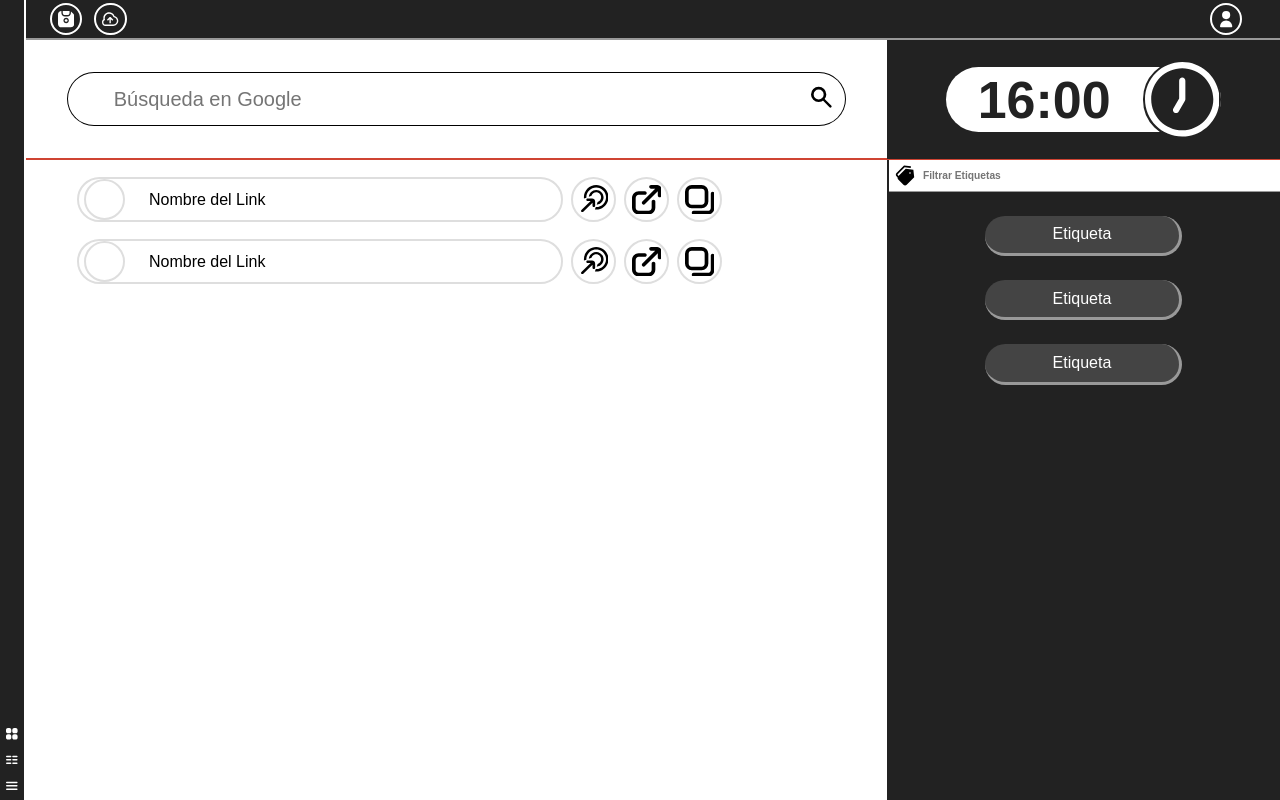
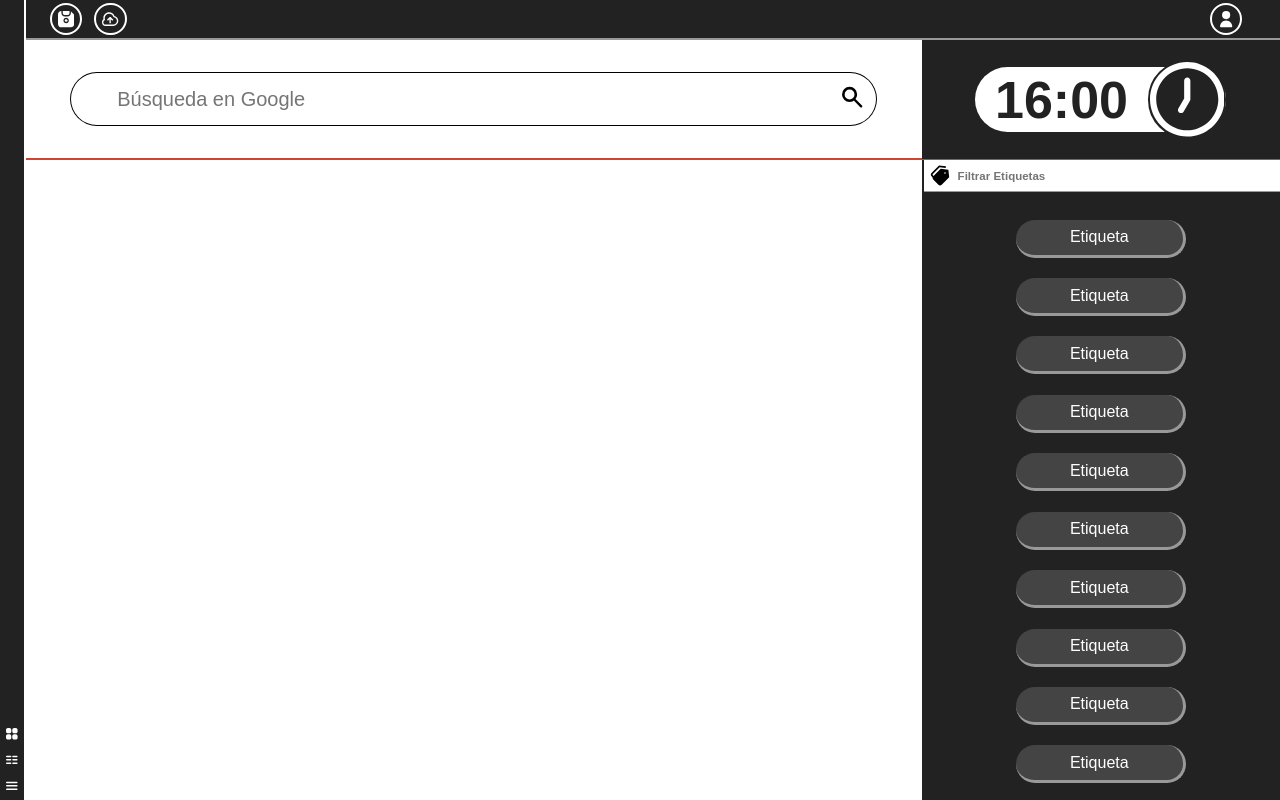
Before and after one commit to IvanRep/Server-side_HomePage, an Angular app: page / in a window 1280 px wide. Built offline with nearby package versions, Linux system fonts and the light colour scheme.

Commit message:
Añadido buscador de google y scrolls, arreglados errores en el diseño css

```diff
--- a/src/app/app.component.css
+++ b/src/app/app.component.css
@@ -53,6 +53,13 @@ div.search-bar {
     justify-content: center;
     border-bottom: 2px solid var(--accent-color);
 
+}
+div.search-bar form {
+    display: flex;
+    align-items: center;
+    justify-content: center;
+    height: 100%;
+    width: 100%;
 }
 div.search-bar input {
     width: 80%;
@@ -138,6 +145,9 @@ div.main-panel {
 
     display: flex;
     flex-direction: column;
+    height: 100%;
+    max-height: 100%;
+    overflow: auto;
 }
 div.main-panel div.link {
     display: flex;
@@ -175,6 +185,34 @@ div.main-panel div.link button {
     background-color: var(--main-background-color);
 }
 
+/* MAIN PANEL SROLL BAR */
+div.main-panel::-webkit-scrollbar {
+    -webkit-appearance: none;
+}
+div.main-panel::-webkit-scrollbar-button:increment {
+    display: none;
+}
+div.main-panel::-webkit-scrollbar:vertical {
+    width:10px;
+
+}
+div.main-panel::-webkit-scrollbar-thumb {
+    background-color: var(--secondary-background-color);
+    border: 1px solid #f1f2f3;
+    border-radius: 20px;
+
+}
+div.main-panel::-webkit-scrollbar-track {
+    border-radius: 10px;
+}
+div.main-panel {
+    /*Estilos estándar experimentales (Principalmente Firefox)*/
+    scrollbar-color: var(--secondary-background-color);
+    scrollbar-width: thin;
+}
+
+
+
 /* MAIN MENU */
 div.main-menu {
     grid-area: mm;
@@ -183,8 +221,11 @@ div.main-menu {
     display: flex;
     flex-direction: column;
     align-items: center;
+    height: 100%;
+    max-height: 100%;
 
     background-color: var(--secondary-background-color);
+
 }
 div.main-menu>div {
     display: flex;
@@ -209,15 +250,19 @@ div.main-menu>div input {
     width: 100%;
     border: none;
     border-bottom: 1px solid var(--border-color);
-    font-size: .8vw;
+    font-size: max(10px,.9vw);
     font-weight: bold;
 }
 div.main-menu ul {
     align-items: center;
     justify-content: center;
     margin: 0%;
+    margin-top: 2%;
     padding: 0%;
-    width: 100%;
+    width: 95%;
+    height: 100%;
+    max-height: 100%;
+    overflow-y: scroll;
 }
 div.main-menu li {
     margin: auto;
@@ -234,3 +279,31 @@ div.main-menu li {
     margin-bottom: 6%;
 
 }
+
+/* MAIN MENU SROLL BAR */
+div.main-menu ul::-webkit-scrollbar {
+    -webkit-appearance: none;
+}
+div.main-menu ul::-webkit-scrollbar-button:increment {
+    display: none;
+}
+div.main-menu ul::-webkit-scrollbar:vertical {
+    width:10px;
+    background-color: var(--main-background-color);
+    border-radius: 15vw;
+
+}
+div.main-menu ul::-webkit-scrollbar-thumb {
+    background-color: var(--secondary-background-color);
+    border: 1px solid #f1f2f3;
+    border-radius: 20px;
+
+}
+div.main-menu ul::-webkit-scrollbar-track {
+    border-radius: 10px;
+}
+div.main-menu {
+    /*Estilos estándar experimentales (Principalmente Firefox)*/
+    scrollbar-color: var(--secondary-background-color);
+    scrollbar-width: thin;
+}
--- a/src/app/app.component.html
+++ b/src/app/app.component.html
@@ -25,14 +25,17 @@
 <!-- SEARCH BAR -->
 <div class="search-bar">
 
+  <form method="get" action="search?q=asd&hl=es" target="search-results">
     <button class="engine-button" type="submit" tabindex="-1">
 
     </button>
-  <input type="text" name="q" maxlength="255" autocomplete="off" title="Búsqueda en Google" placeholder="Búsqueda en Google"  #queryInput>
+    <input type="text" name="q"  maxlength="255" autocomplete="off" title="Búsqueda en Google" placeholder="Búsqueda en Google"  #queryInput>
     <input type="hidden" name="hl" value="es" #languageCode>
     <button class="search-button" type="submit" name="btnG" title="Buscar con Google" tabindex="-1">
           <app-magnifier></app-magnifier>
     </button>
+
+  </form>
   <!-- <div class="suggestions" [ngClass]="{'deployed':deployed}" #suggestionsRef>
           <ul>
               <li *ngFor="let suggestion of suggestions" (click)="setSuggestion(suggestion)" [value]="suggestion" tabindex="0">
@@ -41,8 +44,8 @@
               </li>
           </ul>
       </div> -->
+</div>
 
-</div>
 <!-- INFORMATION PANEL -->
 <div class="information-panel">
   <div>
@@ -54,7 +57,7 @@
 </div>
 <!-- MAIN PANEL -->
 <div class="main-panel">
-  <div class="link">
+  <!-- <div class="link">
     <div>
     <div></div>
     Nombre del Link
@@ -84,8 +87,16 @@
     <button>
       <app-svg-copy-link></app-svg-copy-link>
     </button>
+  </div> -->
+
+  <div class="gcse-searchresults-only" style="max-width: 100%; width: 100%;"></div>
+  <!-- MAIN PANEL - IFRAME -->
+  <!-- <iframe name="search-results" src="http://www.google.com/webhp?q=&btnG=Search">
+
+  </iframe> -->
+
 </div>
-</div>
+
 <!-- MAIN MENU -->
 <div class="main-menu">
   <div>
@@ -98,5 +109,13 @@
     <li>Etiqueta</li>
     <li>Etiqueta</li>
     <li>Etiqueta</li>
+    <li>Etiqueta</li>
+    <li>Etiqueta</li>
+    <li>Etiqueta</li>
+    <li>Etiqueta</li>
+    <li>Etiqueta</li>
+    <li>Etiqueta</li>
+    <li>Etiqueta</li>
+    <li>Etiqueta</li>
   </ul>
 </div>
--- a/src/app/app.module.ts
+++ b/src/app/app.module.ts
@@ -14,6 +14,7 @@ import { SvgClockComponent } from './svg/svg-clock/svg-clock.component';
 import { SvgTagsComponent } from './svg/svg-tags/svg-tags.component';import { SvgLinkComponent } from './svg/svg-link/svg-link.component';
 import { SvgCopyLinkComponent } from './svg/svg-copy-link/svg-copy-link.component';
 import { SvgNewTabComponent } from './svg/svg-new-tab/svg-new-tab.component';
+import { TopMenuComponent } from './top-menu/top-menu.component';
 ;
 
 @NgModule({
@@ -30,7 +31,8 @@ import { SvgNewTabComponent } from './svg/svg-new-tab/svg-new-tab.component';
     SvgTagsComponent,
     SvgLinkComponent,
     SvgCopyLinkComponent,
-    SvgNewTabComponent
+    SvgNewTabComponent,
+    TopMenuComponent
   ],
   imports: [
     BrowserModule,
--- /dev/null
+++ b/src/app/top-menu/top-menu.component.html
@@ -0,0 +1 @@
+<p>top-menu works!</p>
--- /dev/null
+++ b/src/app/top-menu/top-menu.component.ts
@@ -0,0 +1,15 @@
+import { Component, OnInit } from '@angular/core';
+
+@Component({
+  selector: 'app-top-menu',
+  templateUrl: './top-menu.component.html',
+  styleUrls: ['./top-menu.component.css']
+})
+export class TopMenuComponent implements OnInit {
+
+  constructor() { }
+
+  ngOnInit(): void {
+  }
+
+}
--- a/src/index.html
+++ b/src/index.html
@@ -1,6 +1,9 @@
 <!doctype html>
 <html lang="en">
 <head>
+  <script async src="https://cse.google.com/cse.js?cx=604b402d27db449ed">
+  </script>
+  </script>
   <meta charset="utf-8">
   <title>Nueva Pestaña</title>
   <base href="./">
--- a/src/styles.css
+++ b/src/styles.css
@@ -14,19 +14,6 @@
     --error-color: #FF0000;
 
 }
-/*
-main-background: #FFFFFF
-secondary-background: #222222
-
-accent: #CF4433
-main-accent: #CDCDCD
-secondary-accent: #444444
-
-light-border: #DEDEDE
-border: #999999
-dark-border: #444444
-
-error: #FF0000 */
 
 * {
     box-sizing: border-box;
@@ -46,9 +33,15 @@ body, app-root {
 
 app-root {
     display: grid;
-    grid-template-columns: minmax(25px, 2%);
-    grid-template-rows: minmax(40px, 5%) minmax(90px, 15%);
+    grid-template-columns: minmax(20px, 2%) minmax(330px, 70%) minmax(120px, 28%);
+    grid-template-rows: minmax(40px, 5%) minmax(90px, 15%) minmax(500px, 80%);
     grid-template-areas:
+        "lm tm tm"
+        "lm sb ip"
+        "lm mp mm"
+}
+
+/* grid-template-areas:
 "lm tm tm tm tm tm tm tm tm"
 "lm sb sb sb sb sb sb ip ip"
 "lm mp mp mp mp mp mp mm mm"
@@ -57,5 +50,4 @@ app-root {
 "lm mp mp mp mp mp mp mm mm"
 "lm mp mp mp mp mp mp mm mm"
 "lm mp mp mp mp mp mp mm mm"
-        "lm mp mp mp mp mp mp mm mm"
-}
+"lm mp mp mp mp mp mp mm mm" */
```
Also changed, not shown: src/popup-styles.css (deleted, +0 -161 lines), src/app/top-menu/top-menu.component.css (added), 1 other file (tests, documents, lock files or other folders). Lines whose indentation alone changed are shown as unchanged.
